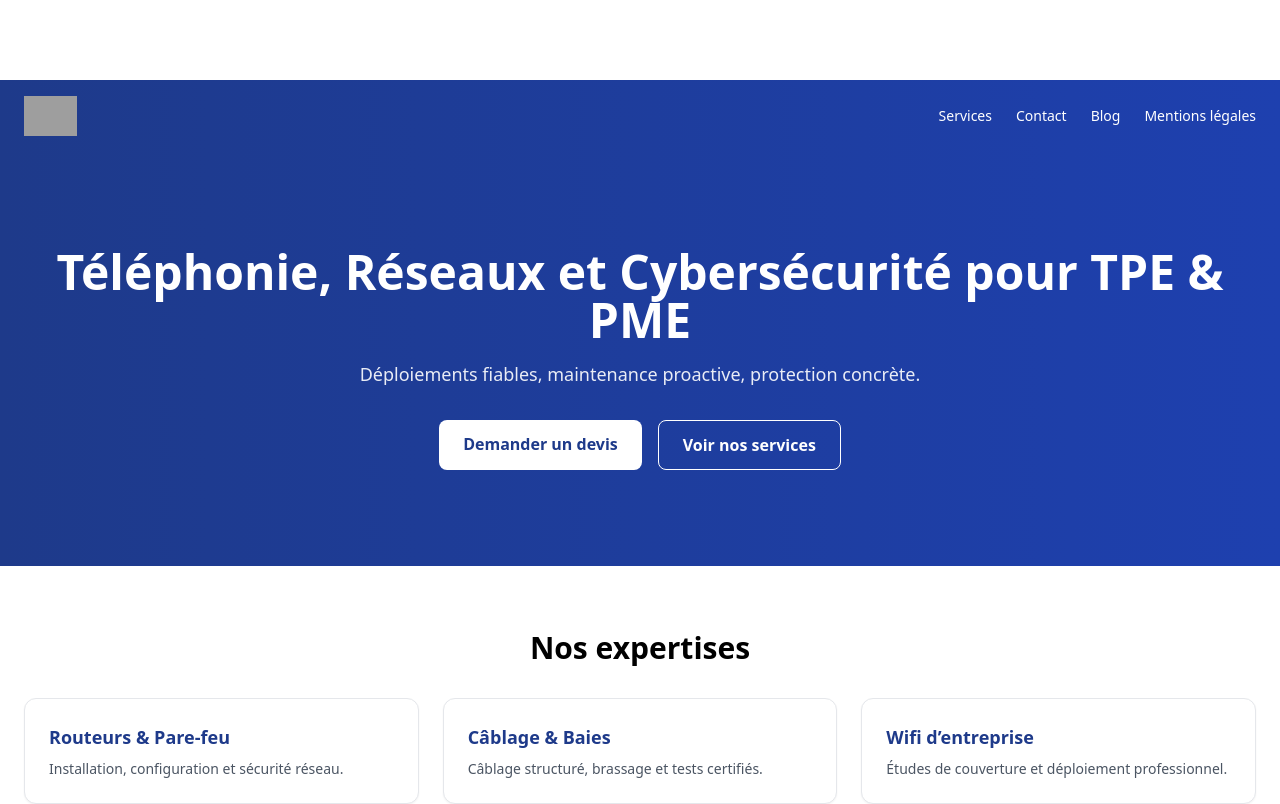
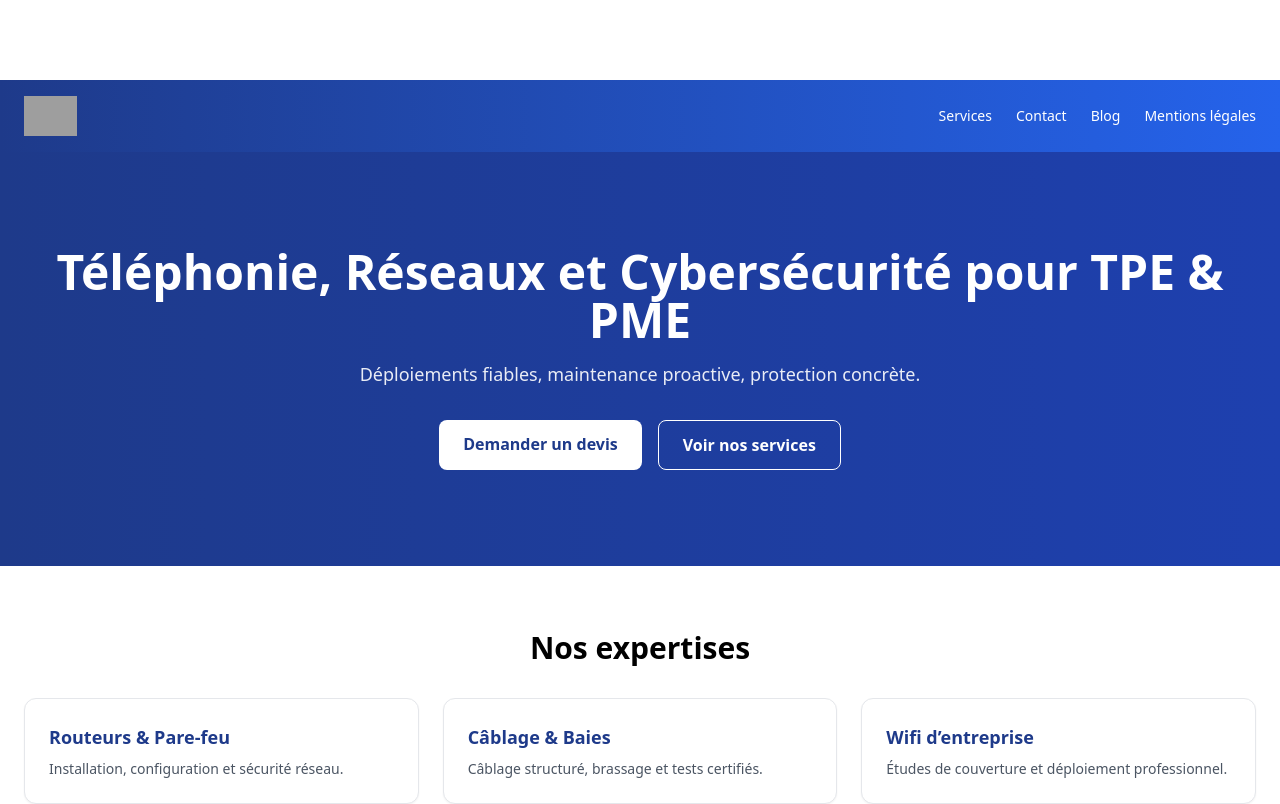
Before and after one commit to JohnKramer59/Site-web-1fonie, a React (Vite) app: page / in a window 1280 px wide. Shown: the top 804 px of the page. Built offline with nearby package versions, Linux system fonts and the light colour scheme; grey boxes are pictures that could not be loaded.

Commit message:
Update Header.jsx

```diff
--- a/src/components/Header.jsx
+++ b/src/components/Header.jsx
@@ -3,7 +3,7 @@ import { Link } from "react-router-dom";
 
 export default function Header() {
   return (
-    <header className="bg-gradient-to-r from-customblue-dark to-customblue text-white">
+    <header className="bg-gradient-to-r from-blue-900 to-blue-600 text-white">
       <nav className="container mx-auto px-6 py-4">
         <div className="flex items-center justify-between">
           <Link to="/" className="flex items-center space-x-2">
```
